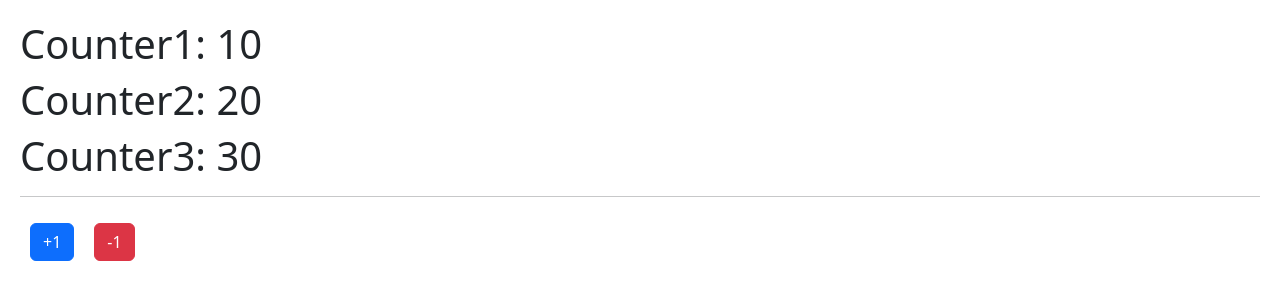
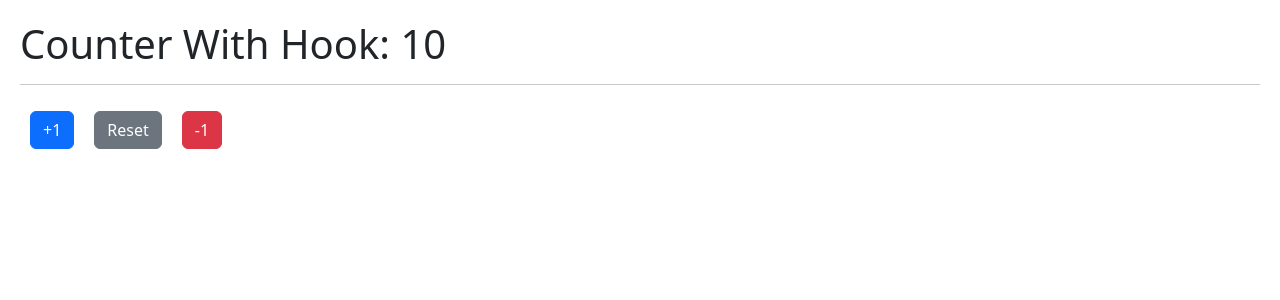
Before and after one commit to Alejandrolga02/Hook-App, a React (Vite) app: page / in a window 1280 px wide. Shown: the top 300 px of the page. Built offline with nearby package versions, Linux system fonts and the light colour scheme.

Commit message:
Created CounterWithCustomHook

```diff
--- /dev/null
+++ b/src/01-useState/CounterWithCustomHook.jsx
@@ -0,0 +1,21 @@
+import { useCounter } from "../hooks/useCounter";
+
+export const CounterWithCustomHook = () => {
+	const { counter, decrement, increment, reset } = useCounter();
+
+	return (
+		<>
+			<h1>Counter With Hook: {counter}</h1>
+			<hr />
+			<button onClick={() => increment(1)} className="btn btn-primary">
+				+1
+			</button>
+			<button onClick={reset} className="btn btn-secondary">
+				Reset
+			</button>
+			<button onClick={() => decrement(1)} className="btn btn-danger">
+				-1
+			</button>
+		</>
+	);
+};
--- /dev/null
+++ b/src/hooks/useCounter.js
@@ -0,0 +1,26 @@
+import { useState } from "react"
+
+export const useCounter = (initialValue = 10) => {
+	const [counter, setCounter] = useState(initialValue)
+
+	const increment = (value) => {
+		setCounter(counter + value);
+	}
+
+	const decrement = (value) => {
+		if (counter - value < 0) return;
+
+		setCounter(counter - value);
+	}
+
+	const reset = () => {
+		setCounter(initialValue);
+	}
+
+	return {
+		counter,
+		increment,
+		decrement,
+		reset
+	}
+}
--- a/src/main.jsx
+++ b/src/main.jsx
@@ -2,11 +2,12 @@ import React from "react";
 import ReactDOM from "react-dom/client";
 
 import "./index.css";
-import { CounterApp } from "./01-useState/CounterApp";
+import { CounterWithCustomHook } from "./01-useState/CounterWithCustomHook";
+// import { CounterApp } from "./01-useState/CounterApp";
 // import { HooksApp } from "./HooksApp.jsx";
 
 ReactDOM.createRoot(document.getElementById("root")).render(
 	<React.StrictMode>
-		<CounterApp />
+		<CounterWithCustomHook />
 	</React.StrictMode>
 );
```
